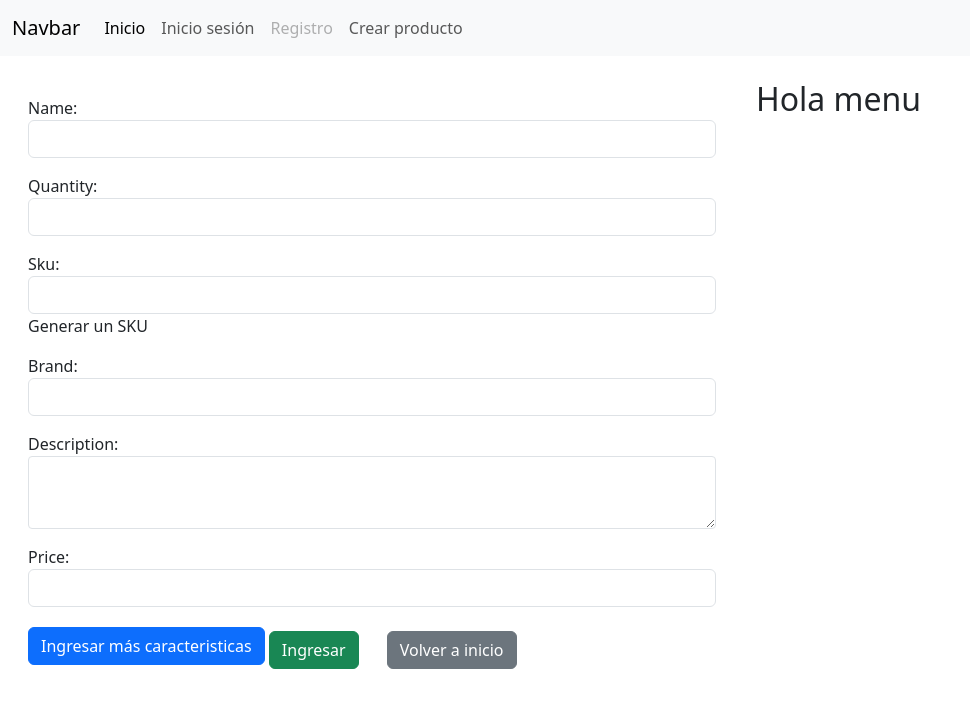
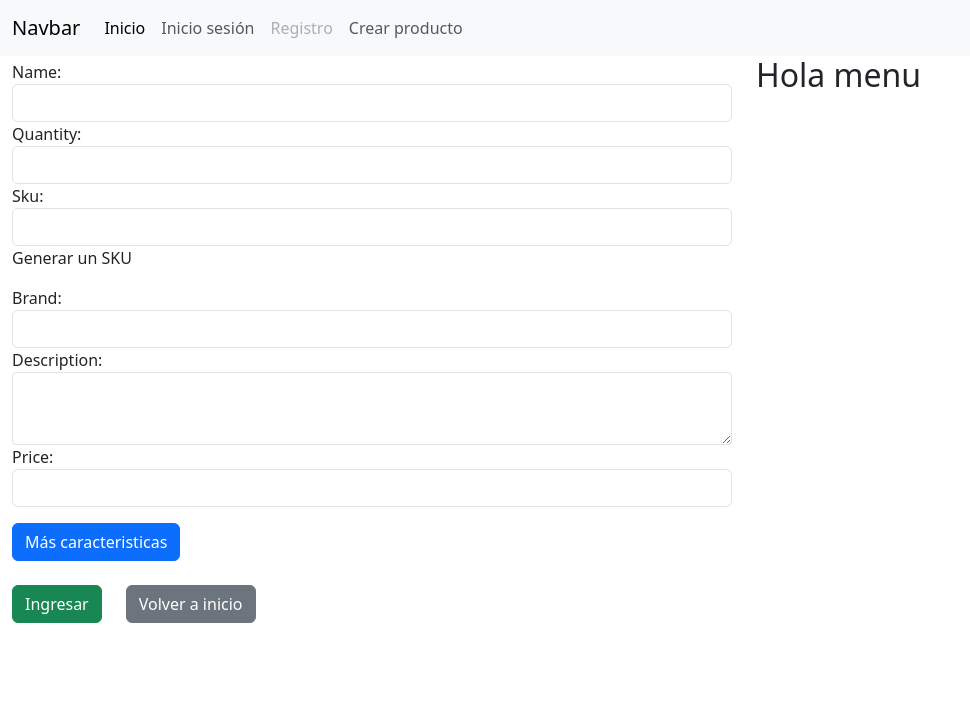
Before and after one commit to matias-user/inventory-management, a Django app: page /create/ in a window 1280 px wide. Shown: the top 708 px of the page, without its empty margins (0-970 px from the left). Run offline with Django 5.2, Linux system fonts and the light colour scheme; some libraries are stand-ins or nearby versions.

Commit message:
Se ajusta el form crear producto el bootstrap y se agrega un css adicional en carpeta static

```diff
--- a/inventory/forms.py
+++ b/inventory/forms.py
@@ -5,10 +5,10 @@ from django import forms
 class ProductForm(forms.ModelForm):
     price = forms.IntegerField(widget=forms.NumberInput(attrs={'class':'form-control'}))
     name = forms.CharField( widget=forms.TextInput(attrs={'class':'form-control'}) )
-    quantity = forms.IntegerField(widget=forms.NumberInput(attrs={'class':'form-control'}))
+    description = forms.CharField( widget=forms.Textarea(attrs={'class':'form-control form-control-sm','rows':'3'}) )
     sku = forms.CharField( widget=forms.TextInput(attrs={'class':'form-control'}) )
     brand = forms.CharField( widget=forms.TextInput(attrs={'class':'form-control'}) )
-    description = forms.CharField( widget=forms.Textarea(attrs={'class':'form-control form-control-sm','rows':'3'}) )
+    quantity = forms.IntegerField(widget=forms.NumberInput(attrs={'class':'form-control'}))
     height = forms.FloatField( widget=forms.HiddenInput() )
     width = forms.FloatField( widget=forms.HiddenInput() )
     color = forms.CharField(widget=forms.HiddenInput())
--- a/inventory/templates/inventory/base.html
+++ b/inventory/templates/inventory/base.html
@@ -6,10 +6,11 @@
     <meta name="viewport" content="width=device-width, initial-scale=1.0">
     <link href={% static 'css/bootstrap.min.css' %} rel='stylesheet' >
     <title>{% block title %}{% endblock %}</title>
+    {% block head %}{% endblock %}
 </head>
 <body>
     {% include 'inventory/nav.html' %}
-    <main class='row mt-4 container' >
+    <main class='row container' >
         {% block content %}
 
 
--- a/inventory/templates/inventory/createProduct.html
+++ b/inventory/templates/inventory/createProduct.html
@@ -1,11 +1,15 @@
 {% extends 'inventory/base.html' %}
 {% load static %}
+{% block head %}
+<link rel="stylesheet" href="{% static 'css/createProduct.css' %}">
+{% endblock %}
 {% block content %}
   <div class="col-8">
-    <form class="m-3" action="" method="POST">
+    <form class="mt-1" action="" method="POST">
       {% csrf_token %}
-      {{ form.as_p }}
-      <button type="button" class="btn btn-primary" data-bs-toggle="modal" data-bs-target="#modalCaracteristicas">Ingresar más caracteristicas</button>
+      {{ form.as_div }}
+
+      <button type="button" class="btn btn-primary my-3" data-bs-toggle="modal" data-bs-target="#modalCaracteristicas">Más caracteristicas</button>
       <!-- Modal -->
       <div class="modal fade" id="modalCaracteristicas" tabindex="-1" aria-labelledby="modalCaracteristicas" aria-hidden="true">
         <div class="modal-dialog">
@@ -31,8 +35,11 @@
           </div>
         </div>
       </div>
-      <button class="btn btn-success mt-2" type="submit">Ingresar</button>
-      <a class="btn btn-secondary mt-2 ms-4" href="{% url 'inventory:home' %}">Volver a inicio</a>
+      <div class="d-flex" >
+        <button class="btn btn-success mt-2" type="submit">Ingresar</button>
+        <a class="btn btn-secondary mt-2 ms-4" href="{% url 'inventory:home' %}">Volver a inicio</a>
+
+      </div>
     </form>
   </div>
   <script src="{% static 'js/bootstrap.min.js' %}"></script>
```
